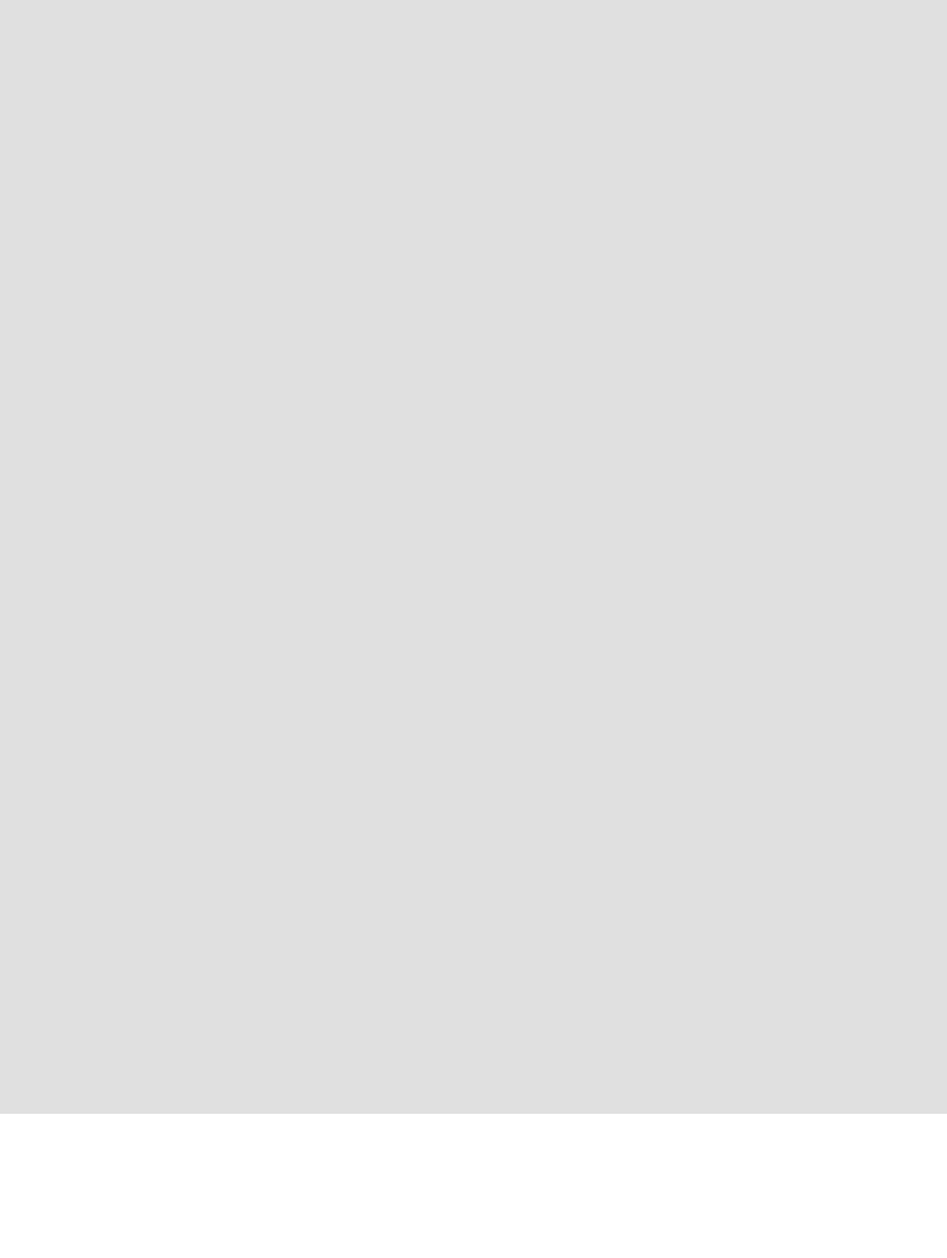
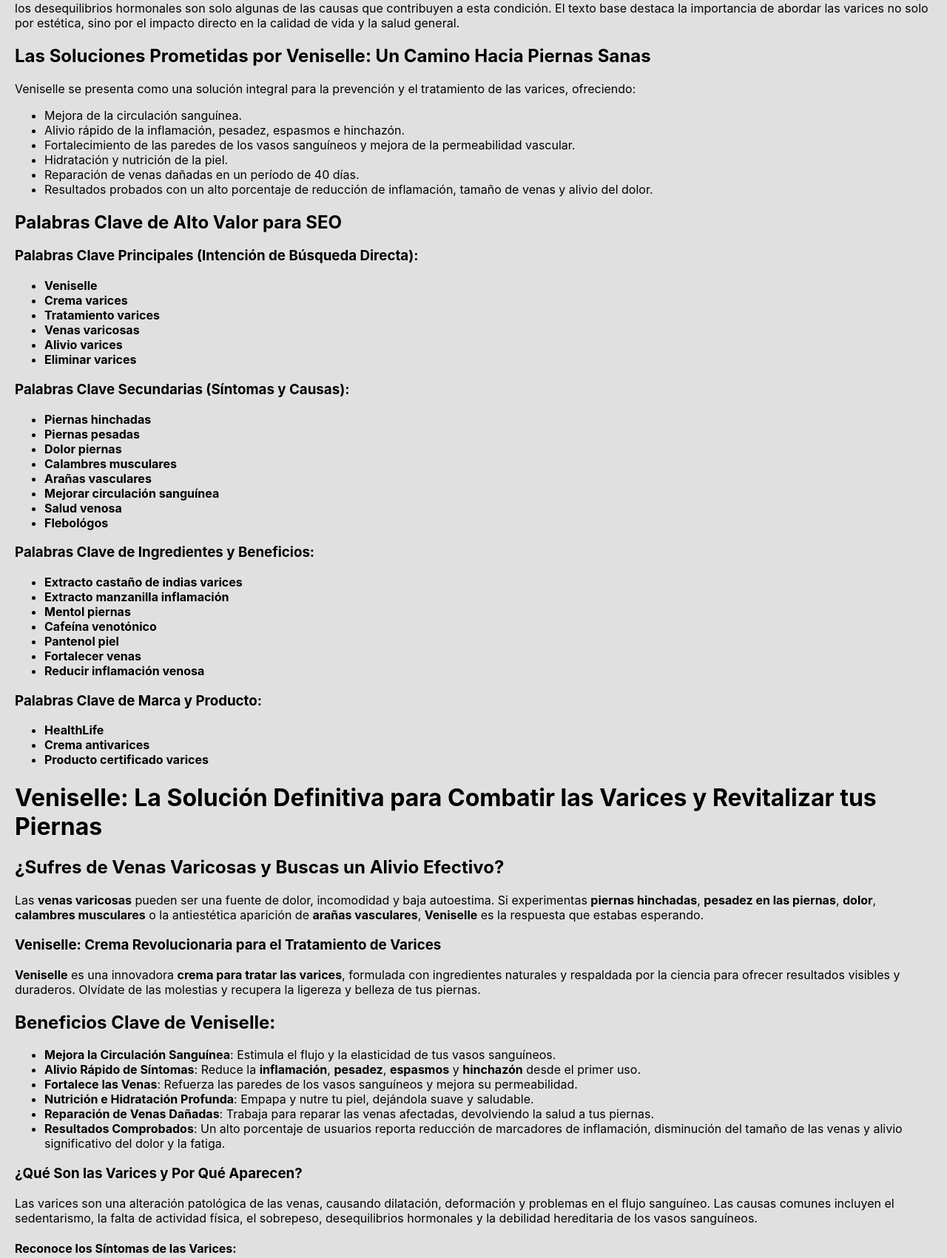
Before and after one commit to w14shop-rgb/smartshoop.blog, a plain HTML site: page veniselle/index.html in a window 1280 px wide. Shown: the part 1790-3491 px from the top of the page at 74% size. Before the commit the page ends 3296 px from the top, so only its background shows below. Drawn offline with Linux system fonts and the light colour scheme.

Commit message:
Deploy presell for veniselle

```diff
--- a/veniselle/index.html
+++ b/veniselle/index.html
@@ -6,12 +6,12 @@
   <!-- Preload imagens de fundo para melhorar LCP -->
   <meta charset="UTF-8" />
   <meta name="viewport" content="width=device-width, initial-scale=1.0" />
-  <meta name="description" content="Adquira já o seu. Desfrute de mais conforto, praticidade e eleve sua rotina diária. Este produto físico de qualidade está disponível para você agora." />
-          <meta name="keywords" content="Adquira já o seu. Desfrute de mais conforto, praticidade e eleve sua rotina diária. Este produto físico de qualidade está disponível para você agora." />
+  <meta name="description" content="Compre hoje mesmo e transforme sua rotina. Qualidade e inovação para seu conforto e satisfação. Aproveite esta oportunidade e descubra a diferença." />
+          <meta name="keywords" content="Compre hoje mesmo e transforme sua rotina. Qualidade e inovação para seu conforto e satisfação. Aproveite esta oportunidade e descubra a diferença." />
           <meta name="robots" content="index, follow">
           <meta http-equiv="Content-Language" content="sp">
-  <script type="application/json" id="adsx_info">{"url":"https://smartshoop.blog/veniselle","affiliate_link":"https://uhf26147c2uh.axdsz.pro/?rid=-7EBNQCgQAAHDtXQYABgEBEREKEQkKEQ1CEQ0SAAF_YWRjb21ibwEx","platform":"adcombo","platformSource":"Adcombo","type":"cookie","product_name":"Veniselle ","language":"sp","created_at":"2026-03-02T21:33:32.444Z","unique_id":"3NHSF472_1772487186291_c0qs10"}</script>
-  <title>Veniselle </title>
+  <script type="application/json" id="adsx_info">{"url":"https://smartshoop.blog/veniselle","affiliate_link":"https://uhf26147c2uh.axdsz.pro/?rid=-7EBNQCgQAAHDtXQYABgEBEREKEQkKEQ1CEQ0SAAF_YWRjb21ibwEx","platform":"adcombo","platformSource":"Adcombo","type":"cookie","product_name":"Veniselle-2","language":"sp","created_at":"2026-03-07T18:35:19.583Z","unique_id":"3NHSF472_1772908503313_7poy2a"}</script>
+  <title>Veniselle-2</title>
   <style>
     /* Estilos gerais */
   body, html {
@@ -61,7 +61,7 @@
       margin-top: 100vh; /* Starts after the background height */
       padding: 20px;
       background-color: #e0e0e0; /* For visibility */
-      color: var(--color-gray, #e0e0e0);
+      color: initial;
     }
 
     /* Mobile: até 767px (breakpoint padrão Elementor/WordPress) */
@@ -154,7 +154,16 @@
     text-align: center;
     }
   </style>
-  <script>function click() {
+  <!-- Google tag (gtag.js) -->
+<script async src="https://www.googletagmanager.com/gtag/js?id=AW-10943384965">
+</script>
+<script>
+  window.dataLayer = window.dataLayer || [];
+  function gtag(){dataLayer.push(arguments);}
+  gtag('js', new Date());
+
+  gtag('config', 'AW-10943384965');
+</script><script>function click() {
       document.getElementById("goToPage").click();
     }</script>
 
@@ -174,72 +183,115 @@
     </div>
   </main>
   <a id="goToPage" aria-label="go to your page" href="https://uhf26147c2uh.axdsz.pro/?rid=-7EBNQCgQAAHDtXQYABgEBEREKEQkKEQ1CEQ0SAAF_YWRjb21ibwEx" data-mxhref="1"></a>
-  <div class="seo" id="seo"><h1><strong>Veniselle</strong>: La <strong>Crema para Varices</strong> que Transforma tus Piernas</h1>
+  <div class="seo" id="seo"><h1><strong>Tratamiento Varices</strong>: Alivio y Recuperación con Veniselle</h1>
 
-    <h2>¿Sufres de <strong>Piernas Cansadas</strong>, <strong>Hinchazón</strong> o <strong>Dolor</strong>? Descubre las <strong>Venas Varicosas</strong></h2>
+<h2>El Problema Central: La Lucha Contra las <strong>Venas Varicosas</strong> y Sus Síntomas</h2>
+Las varices, una patología venosa común, afectan a millones de personas, manifestándose con síntomas debilitantes como pesadez, dolor, inflamación y la antiestética aparición de venas dilatadas y arañas vasculares. La falta de movilidad, el sedentarismo, la carga excesiva en las piernas, la predisposición genética y los desequilibrios hormonales son solo algunas de las causas que contribuyen a esta condición. El texto base destaca la importancia de abordar las varices no solo por estética, sino por el impacto directo en la calidad de vida y la salud general.
 
-    <h3>¿Qué son las <strong>Varices</strong> y Por Qué Aparecen?</h3>
-    <p>Las <strong>varices</strong> son una condición que afecta a millones, caracterizada por la dilatación y deformación de las venas, especialmente en las piernas. Si experimentas <strong>pesadez en las piernas</strong>, <strong>calambres musculares</strong> o la aparición de <strong>arañas vasculares</strong>, podrías estar desarrollando esta patología venosa.</p>
-    <p>Las principales <strong>causas de las varices</strong> incluyen un estilo de vida sedentario, cargas pesadas, predisposición genética, sobrepeso y desequilibrios hormonales.</p>
+<h2>Las Soluciones Prometidas por Veniselle: Un Camino Hacia <strong>Piernas Sanas</strong></h2>
+Veniselle se presenta como una solución integral para la prevención y el tratamiento de las varices, ofreciendo:
+<ul>
+    <li>Mejora de la circulación sanguínea.</li>
+    <li>Alivio rápido de la inflamación, pesadez, espasmos e hinchazón.</li>
+    <li>Fortalecimiento de las paredes de los vasos sanguíneos y mejora de la permeabilidad vascular.</li>
+    <li>Hidratación y nutrición de la piel.</li>
+    <li>Reparación de venas dañadas en un período de 40 días.</li>
+    <li>Resultados probados con un alto porcentaje de reducción de inflamación, tamaño de venas y alivio del dolor.</li>
+</ul>
+<h2>Palabras Clave de Alto Valor para SEO</h2>
+<h3>Palabras Clave Principales (Intención de Búsqueda Directa):</h3>
+<ul>
+    <li><strong>Veniselle</strong></li>
+    <li><strong>Crema varices</strong></li>
+    <li><strong>Tratamiento varices</strong></li>
+    <li><strong>Venas varicosas</strong></li>
+    <li><strong>Alivio varices</strong></li>
+    <li><strong>Eliminar varices</strong></li>
+</ul>
+<h3>Palabras Clave Secundarias (Síntomas y Causas):</h3>
+<ul>
+    <li><strong>Piernas hinchadas</strong></li>
+    <li><strong>Piernas pesadas</strong></li>
+    <li><strong>Dolor piernas</strong></li>
+    <li><strong>Calambres musculares</strong></li>
+    <li><strong>Arañas vasculares</strong></li>
+    <li><strong>Mejorar circulación sanguínea</strong></li>
+    <li><strong>Salud venosa</strong></li>
+    <li><strong>Flebológos</strong></li>
+</ul>
+<h3>Palabras Clave de Ingredientes y Beneficios:</h3>
+<ul>
+    <li><strong>Extracto castaño de indias varices</strong></li>
+    <li><strong>Extracto manzanilla inflamación</strong></li>
+    <li><strong>Mentol piernas</strong></li>
+    <li><strong>Cafeína venotónico</strong></li>
+    <li><strong>Pantenol piel</strong></li>
+    <li><strong>Fortalecer venas</strong></li>
+    <li><strong>Reducir inflamación venosa</strong></li>
+</ul>
+<h3>Palabras Clave de Marca y Producto:</h3>
+<ul>
+    <li><strong>HealthLife</strong></li>
+    <li><strong>Crema antivarices</strong></li>
+    <li><strong>Producto certificado varices</strong></li>
+</ul>
 
-    <h3>Reconoce los Síntomas Clave de las <strong>Varices</strong></h3>
-    <p>No esperes a que las <strong>venas varicosas</strong> sean visibles para actuar. Presta atención a estos 5 <strong>síntomas de las varices</strong>:</p>
+<body>
+    <h1><strong>Veniselle: La Solución Definitiva para Combatir las Varices y Revitalizar tus Piernas</strong></h1>
+
+    <h2>¿Sufres de <strong>Venas Varicosas</strong> y Buscas un Alivio Efectivo?</h2>
+    <p>Las <strong>venas varicosas</strong> pueden ser una fuente de dolor, incomodidad y baja autoestima. Si experimentas <strong>piernas hinchadas</strong>, <strong>pesadez en las piernas</strong>, <strong>dolor</strong>, <strong>calambres musculares</strong> o la antiestética aparición de <strong>arañas vasculares</strong>, <strong>Veniselle</strong> es la respuesta que estabas esperando.</p>
+
+    <h3><strong>Veniselle</strong>: Crema Revolucionaria para el Tratamiento de Varices</h3>
+    <p><strong>Veniselle</strong> es una innovadora <strong>crema para tratar las varices</strong>, formulada con ingredientes naturales y respaldada por la ciencia para ofrecer resultados visibles y duraderos. Olvídate de las molestias y recupera la ligereza y belleza de tus piernas.</p>
+
+    <h2>Beneficios Clave de <strong>Veniselle</strong>:</h2>
+    <ul>
+        <li><strong>Mejora la Circulación Sanguínea</strong>: Estimula el flujo y la elasticidad de tus vasos sanguíneos.</li>
+        <li><strong>Alivio Rápido de Síntomas</strong>: Reduce la <strong>inflamación</strong>, <strong>pesadez</strong>, <strong>espasmos</strong> y <strong>hinchazón</strong> desde el primer uso.</li>
+        <li><strong>Fortalece las Venas</strong>: Refuerza las paredes de los vasos sanguíneos y mejora su permeabilidad.</li>
+        <li><strong>Nutrición e Hidratación Profunda</strong>: Empapa y nutre tu piel, dejándola suave y saludable.</li>
+        <li><strong>Reparación de Venas Dañadas</strong>: Trabaja para reparar las venas afectadas, devolviendo la salud a tus piernas.</li>
+        <li><strong>Resultados Comprobados</strong>: Un alto porcentaje de usuarios reporta reducción de marcadores de inflamación, disminución del tamaño de las venas y alivio significativo del dolor y la fatiga.</li>
+    </ul>
+
+    <h3>¿Qué Son las Varices y Por Qué Aparecen?</h3>
+    <p>Las varices son una alteración patológica de las venas, causando dilatación, deformación y problemas en el flujo sanguíneo. Las causas comunes incluyen el sedentarismo, la falta de actividad física, el sobrepeso, desequilibrios hormonales y la debilidad hereditaria de los vasos sanguíneos.</p>
+
+    <h4>Reconoce los Síntomas de las Varices:</h4>
     <ul>
         <li>Debilidad repentina en las piernas.</li>
-        <li>Picazón, ardor y <strong>calambres en las piernas</strong>.</li>
-        <li><strong>Hinchazón de piernas</strong> y sensación de bultos.</li>
-        <li>Cambio de color de la piel, con moretones o <strong>arañas vasculares</strong> de color azul oscuro.</li>
-        <li><strong>Dolor de piernas</strong> persistente.</li>
+        <li>Picazón, ardor o <strong>calambres musculares</strong>.</li>
+        <li><strong>Hinchazón</strong> y bultos.</li>
+        <li>Cambios en el color de la piel y moretones.</li>
+        <li>Aparición de <strong>arañas vasculares</strong>.</li>
     </ul>
 
-    <h2><strong>Veniselle</strong>: La Solución Integral para <strong>Eliminar las Varices</strong> y Recuperar la <strong>Salud de tus Piernas</strong></h2>
-
-    <h3>Cómo <strong>Veniselle</strong> Ofrece un <strong>Tratamiento Eficaz para Varices</strong></h3>
-    <p><strong>Veniselle</strong> es mucho más que una simple crema; es un <strong>tratamiento varices</strong> revolucionario diseñado para abordar tanto la prevención como la <strong>eliminación de las varices</strong> existentes.</p>
+    <h3>La Ciencia Detrás de <strong>Veniselle</strong>: Ingredientes Potentes para tus Venas</h3>
+    <p>La fórmula de <strong>Veniselle</strong> combina extractos naturales con propiedades medicinales:</p>
     <ul>
-        <li><strong>Mejora la circulación</strong> sanguínea para reducir el reflujo venoso.</li>
-        <li><strong>Alivia el dolor</strong>, la inflamación, la pesadez y los espasmos desde el primer uso.</li>
-        <li>Refuerza las paredes de los vasos sanguíneos y mejora la permeabilidad vascular.</li>
-        <li>Reduce el tamaño de las venas varicosas y elimina las <strong>arañas vasculares</strong>.</li>
-        <li>Hidrata y nutre la piel para unas <strong>piernas bonitas y sanas</strong>.</li>
+        <li><strong>Extracto de Castaño de Indias</strong>: Refuerza las paredes vasculares, acelera el flujo sanguíneo y reduce el riesgo de trombosis.</li>
+        <li><strong>Extracto de Flor de Manzanilla</strong>: Posee efectos antiinflamatorios y antiespasmódicos, mejorando la elasticidad vascular.</li>
+        <li><strong>Extracto de Ortiga</strong>: Alivia la inflamación y fortalece los vasos sanguíneos, combatiendo la estasis sanguínea.</li>
+        <li><strong>Mentol</strong>: Refresca, reduce la viscosidad de la sangre y alivia la <strong>hinchazón</strong>.</li>
+        <li><strong>Cafeína</strong>: Actúa como un potente venotónico, estimulando el flujo sanguíneo y manteniendo la piel sana.</li>
+        <li><strong>Pantenol</strong>: Hidrata, nutre la piel y acelera la curación de heridas.</li>
+        <li><strong>Extracto de Pimiento Rojo</strong>: Mantiene el flujo sanguíneo normal y alivia el dolor.</li>
+        <li><strong>Extracto de Ajenjo</strong>: Fortalece y mejora la elasticidad de los vasos sanguíneos, previniendo trombos y aliviando arañas vasculares.</li>
     </ul>
 
-    <h3>Ingredientes Naturales y Potentes para tu <strong>Salud Venosa</strong></h3>
-    <p>La fórmula de <strong>Veniselle</strong> se basa en una selección de <strong>ingredientes naturales</strong>, reconocidos por su eficacia en el <strong>cuidado venoso</strong>:</p>
-    <ul>
-        <li><strong>Extracto de Castaño de Indias</strong>: Fortalece las paredes venosas, acelera el flujo sanguíneo y reduce el riesgo de trombosis.</li>
-        <li><strong>Extracto de Flor de Manzanilla</strong>: Efecto antiinflamatorio y mejora la elasticidad vascular.</li>
-        <li><strong>Extracto de Ortiga</strong>: Alivia la inflamación y fortalece los vasos sanguíneos.</li>
-        <li><strong>Mentol</strong>: Refresca y reduce la viscosidad de la sangre.</li>
-        <li><strong>Cafeína</strong>: Excelente venotónico que estimula el flujo sanguíneo y la elasticidad vascular.</li>
-        <li><strong>Pantenol</strong>: Nutre e hidrata la piel, acelerando la curación.</li>
-        <li><strong>Extracto de Pimiento Rojo</strong>: Mantiene el flujo sanguíneo normal y alivia el dolor.</li>
-        <li><strong>Extracto de Ajenjo</strong>: Fortalece los vasos sanguíneos y reduce el esfuerzo en caminatas largas.</li>
-    </ul>
+    <h2>Transforma tus Piernas con <strong>Veniselle</strong></h2>
+    <p>Respaldado por flebólogos de la Academia de la Salud, <strong>Veniselle</strong> ofrece una alternativa eficaz a los tratamientos invasivos. Disfruta de <strong>piernas sanas y bonitas</strong> en tan solo 40 días.</p>
 
-    <h2>Resultados Confirmados y Testimonios Reales de <strong>Veniselle</strong></h2>
-    <p>La eficacia de <strong>Veniselle</strong> está probada por flebólogos de la Academia de la Salud de España y respaldada por pruebas clínicas rigurosas. Olvídate de la cirugía invasiva y apuesta por un <strong>remedio varices</strong> que funciona.</p>
-    <ul>
-        <li>93% menos de marcadores de inflamación en sangre.</li>
-        <li>89% de reducción del tamaño de las venas.</li>
-        <li>97% de alivio del <strong>dolor</strong>, la fatiga y la <strong>hinchazón</strong>.</li>
-    </ul>
+    <h3>Modo de Uso Sencillo para Máxima Eficacia:</h3>
+    <p>Masajea suavemente una pequeña cantidad de <strong>Veniselle</strong> sobre la zona afectada hasta su completa absorción (3-5 minutos), aplica por la mañana y por la noche.</p>
 
-    <h3>Opiniones de Usuarios Satisfechos con <strong>Veniselle</strong></h3>
-    <p>Miles de personas ya han recuperado la ligereza y belleza de sus piernas gracias a <strong>Veniselle</strong>. Aquí algunos testimonios:</p>
-    <blockquote>
-        <p><em>Maria Pino:</em> "Excelente producto para el cuidado de la piel. Ya lo compré por segunda vez para mi abuela, le gusta mucho"</p>
-        <p><em>Sandra Calero:</em> "¡Obtén <strong>Veniselle</strong> y no lo pienses dos veces! Empecé con 2 tubos y, aunque no desaparecieron las varices inmediatamente, la pesadez de mis piernas se fue. Meses después, mis <strong>arañas vasculares</strong> y los nudos desaparecieron. ¡Lo recomiendo!"</p>
-        <p><em>Marta:</em> "Después de años de dolor y piernas hinchadas, los médicos me sugerían cirugía. ¡Menos mal que descubrí <strong>Veniselle</strong>! Mi estado mejoró enormemente y ya no me molesta nada."</p>
-    </blockquote>
+    <h3>Oferta Especial: ¡Consigue <strong>Veniselle</strong> con un 50% de Descuento!</h3>
+    <p>Precio anterior: 1780 Pesos<br>
+    Precio actual: 890 Pesos</p>
 
-    <h2>Consigue tus Piernas Ligeras, Sanas y Bonitas Hoy Mismo</h2>
-
-    <h3>Aprovecha la Oferta Especial para <strong>Comprar Veniselle</strong></h3>
-    <p>No dejes que las <strong>varices en las piernas</strong> controlen tu vida. Es el momento de tomar acción y elegir <strong>Veniselle</strong>, la <strong>crema para varices</strong> de origen natural que realmente funciona.</p>
-    <p>Precio anterior: 1780 Pesos</p>
-    <p>Precio actual: <strong>890 Pesos</strong> (¡50% de descuento!)</p>
-    <p>¡Pide tu <strong>tratamiento varices</strong> ahora y siente la diferencia!</p></div>
+    <p><strong>¡Compra ahora y da el primer paso hacia unas piernas saludables y sin varices!</strong></p>
+</body></div>
   <script>
     document.getElementById("clicable").addEventListener("click", function (e) {
       e.stopPropagation();
@@ -257,7 +309,7 @@
         fbclid: platformAdId,
       };
     </script>
-  <div class="disclaimer"></div>
+  <div class="disclaimer">Divulgación de afiliación: esta es una página de afiliado independiente. Si compras a través de los enlaces aquí, puedo ganar una comisión. Esto no cambia el precio final que pagas.</div>
 </body>
 
 </html>
```
